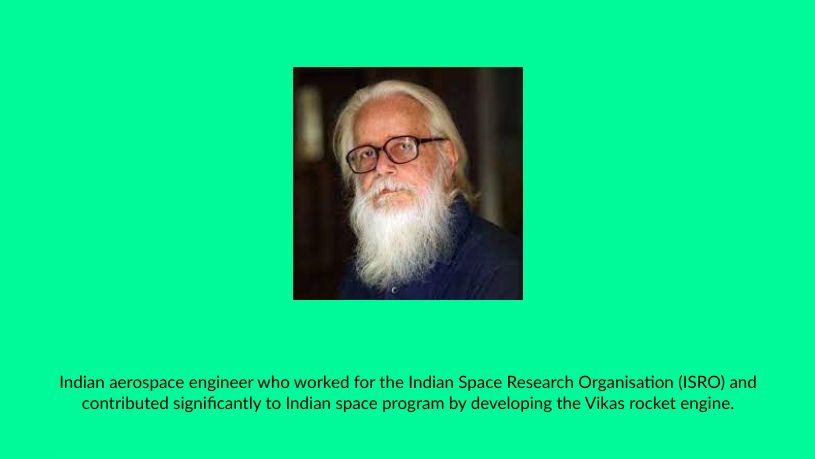
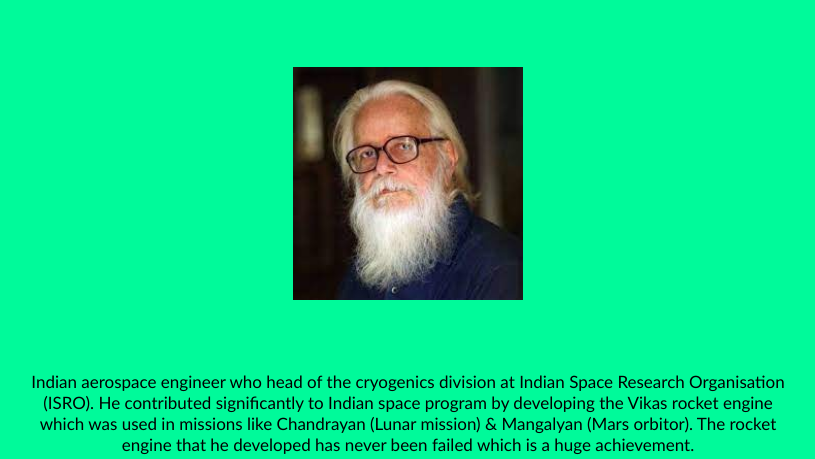
Before and after one commit to Franstagger/dr-nambi, a plain HTML site: page index.html in a window 1280 px wide. Shown: the part 341-800 px from the top of the page, without its empty margins (232-1047 px from the left). Drawn offline with Linux system fonts and the light colour scheme.

Commit message:
Update index.html

```diff
--- a/index.html
+++ b/index.html
@@ -84,7 +84,7 @@
             <img src="img/image.jfif" id="image"
                 alt="Error Loading Image">
             <small id="caption">
-                <p>Indian aerospace engineer who worked for the Indian Space Research Organisation (ISRO) and contributed significantly to Indian space program by developing the Vikas rocket engine.
+                <p>Indian aerospace engineer who head of the cryogenics division at Indian Space Research Organisation (ISRO). He contributed significantly to Indian space program by developing the Vikas rocket engine which was used in missions like Chandrayan (Lunar mission) & Mangalyan (Mars orbitor). The rocket engine that he developed has never been failed which is a huge achievement.
                 	</p>
             </small>
         </div>
```
